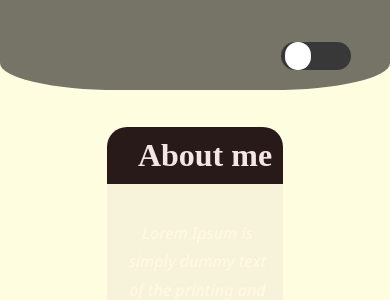
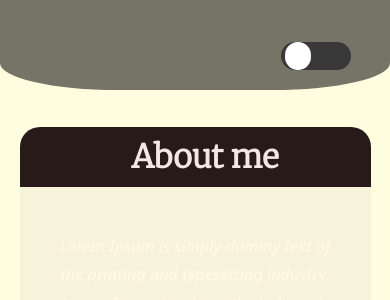
Before and after one commit to DominykasBubnys/Portfolio, a React (Create React App) app: page / in a window 390 px wide. Shown: the top 300 px of the page. Built offline with nearby package versions, Linux system fonts and the light colour scheme.

Commit message:
working on intro component & intro header

```diff
--- a/public/index.html
+++ b/public/index.html
@@ -7,7 +7,8 @@
       name="description"
       content="Web site created using create-react-app"
     />
-    <link href="https://fonts.googleapis.com/css2?family=Noto+Sans:ital,wght@1,500&display=swap" rel="stylesheet">    <title>Portfolio</title>
+    <link href="https://fonts.googleapis.com/css2?family=Noto+Sans:ital,wght@1,500&display=swap" rel="stylesheet">
+    <link href="https://fonts.googleapis.com/css2?family=Merriweather:wght@300&display=swap" rel="stylesheet">   <title>Portfolio</title>
   </head>
   <body style="background-color: black;">
     <div id="root"></div>
--- a/src/styles/CardHeader.module.css
+++ b/src/styles/CardHeader.module.css
@@ -11,5 +11,6 @@
 }
 
 .text{
-    color: rgba(245, 230, 230, 1)
+    color: rgba(245, 230, 230, 1);
+    font-family: 'Merriweather', serif;
 }
--- a/src/styles/Intro.module.css
+++ b/src/styles/Intro.module.css
@@ -8,9 +8,14 @@
 
 .paragraph{
     font-family: 'Noto Sans', sans-serif;
-    width: 80%;
     letter-spacing: 2;
     line-height: 1.8;
     color: rgb(255, 250, 223);
-    padding: 20px;
+    padding: 30px;
 }
+
+@media (max-width: 800px) {
+    .container{
+        width: 90%;
+    }
+}
```
